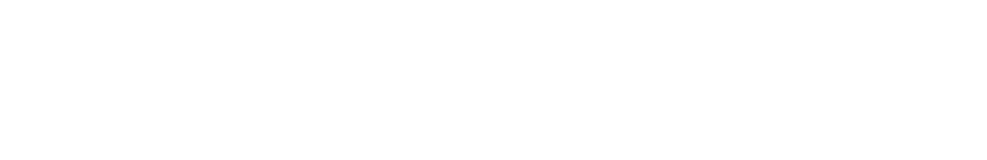
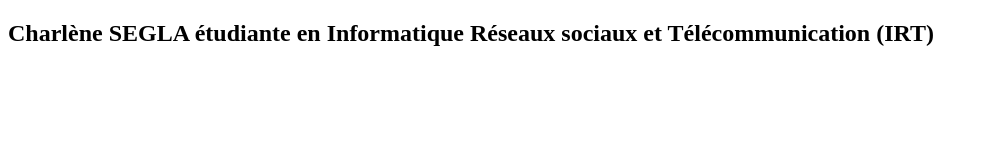
Before and after one commit to charlenesegla-dot/mon.cv, a plain HTML site: page index.html in a window 1280 px wide. Shown: the whole page, without its empty margins (0-987 px from the left). Drawn offline with Linux system fonts and the light colour scheme.

Commit message:
mise en place de la selection titre

```diff
--- a/index.html
+++ b/index.html
@@ -11,7 +11,9 @@
 
     </header>
     <main>
-
+        <section>
+            <h1>Charlène SEGLA étudiante en Informatique Réseaux sociaux et Télécommunication (IRT) </h1>
+        </section>
     </main>
     <footer>
 
```
